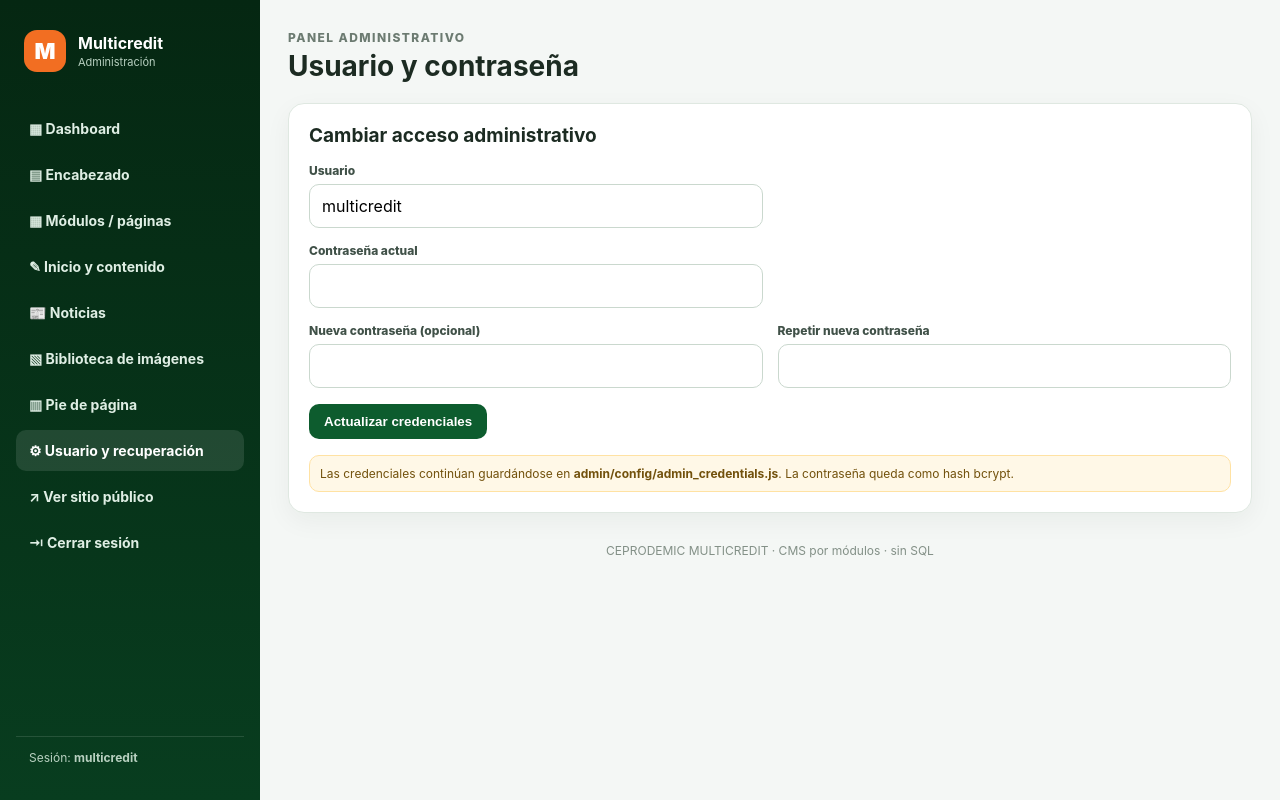
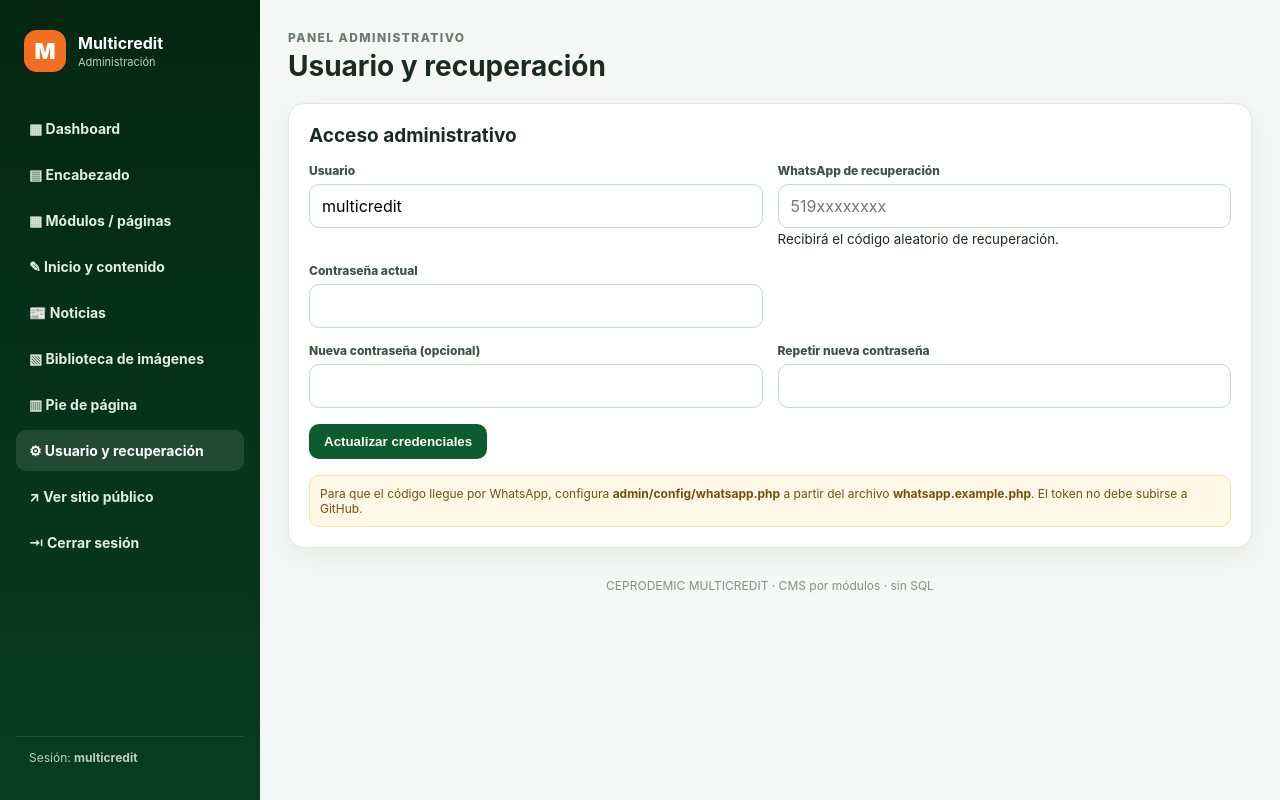
Before and after one commit to Isac181004/multicreditV2, a PHP site: page /admin/perfil.php in a window 1280 px wide. Run offline with PHP 8.4, Linux system fonts and the light colour scheme; the visitor is signed in with stand-in values (Sample User, id 1).

Commit message:
Agregar WhatsApp de recuperación al perfil

```diff
--- a/admin/perfil.php
+++ b/admin/perfil.php
@@ -1,4 +1,41 @@
 <?php
-require_once __DIR__ . '/_init.php'; mc_admin_require_login(); $c=mc_admin_credentials(); $error='';
-if($_SERVER['REQUEST_METHOD']==='POST'){mc_csrf_check();$current=(string)($_POST['current_password']??'');$newUser=trim((string)($_POST['username']??''));$newPass=(string)($_POST['new_password']??'');$newPass2=(string)($_POST['new_password2']??'');if(!password_verify($current,(string)$c['passwordHash']))$error='La contraseña actual no es correcta.';elseif(strlen($newUser)<3)$error='El usuario debe tener al menos 3 caracteres.';elseif($newPass!==''&&strlen($newPass)<8)$error='La nueva contraseña debe tener al menos 8 caracteres.';elseif($newPass!==$newPass2)$error='Las nuevas contraseñas no coinciden.';else{$hash=$newPass!==''?password_hash($newPass,PASSWORD_BCRYPT):$c['passwordHash'];if(mc_write_admin_credentials($newUser,$hash)){mc_flash('success','Credenciales actualizadas.');header('Location: perfil.php');exit;}else$error='No se pudo escribir admin/config/admin_credentials.js.';}}
-mc_admin_header('Usuario y contraseña');?><?php if($error):?><div class="alert error"><?=mc_h($error)?></div><?php endif;?><section class="card"><h2>Cambiar acceso administrativo</h2><form method="post"><input type="hidden" name="csrf" value="<?=mc_h(mc_csrf_token())?>"><div class="form-grid"><div class="field"><label>Usuario</label><input name="username" required value="<?=mc_h($c['username'])?>"></div><div></div><div class="field"><label>Contraseña actual</label><input type="password" name="current_password" required autocomplete="current-password"></div><div></div><div class="field"><label>Nueva contraseña (opcional)</label><input type="password" name="new_password" minlength="8" autocomplete="new-password"></div><div class="field"><label>Repetir nueva contraseña</label><input type="password" name="new_password2" minlength="8" autocomplete="new-password"></div></div><button class="btn primary" style="margin-top:16px">Actualizar credenciales</button></form><div class="notice">Las credenciales continúan guardándose en <b>admin/config/admin_credentials.js</b>. La contraseña queda como hash bcrypt.</div></section><?php mc_admin_footer();?>
+require_once __DIR__ . '/_init.php';
+mc_admin_require_login();
+$c=mc_admin_credentials();
+$error='';
+if($_SERVER['REQUEST_METHOD']==='POST'){
+    mc_csrf_check();
+    $current=(string)($_POST['current_password']??'');
+    $newUser=trim((string)($_POST['username']??''));
+    $newPass=(string)($_POST['new_password']??'');
+    $newPass2=(string)($_POST['new_password2']??'');
+    $recoveryPhone=preg_replace('/\D+/', '', (string)($_POST['recovery_phone']??''));
+    if(!password_verify($current,(string)$c['passwordHash']))$error='La contraseña actual no es correcta.';
+    elseif(strlen($newUser)<3)$error='El usuario debe tener al menos 3 caracteres.';
+    elseif(strlen($recoveryPhone)<10)$error='Ingresa un WhatsApp de recuperación válido con código de país.';
+    elseif($newPass!==''&&strlen($newPass)<8)$error='La nueva contraseña debe tener al menos 8 caracteres.';
+    elseif($newPass!==$newPass2)$error='Las nuevas contraseñas no coinciden.';
+    else{
+        $hash=$newPass!==''?password_hash($newPass,PASSWORD_BCRYPT):$c['passwordHash'];
+        if(mc_write_admin_credentials($newUser,$hash,$recoveryPhone)){
+            mc_flash('success','Credenciales y WhatsApp de recuperación actualizados.');
+            header('Location: perfil.php');
+            exit;
+        }else $error='No se pudo escribir admin/config/admin_credentials.js.';
+    }
+}
+mc_admin_header('Usuario y recuperación');?>
+<?php if($error):?><div class="alert error"><?=mc_h($error)?></div><?php endif;?>
+<section class="card">
+<h2>Acceso administrativo</h2>
+<form method="post"><input type="hidden" name="csrf" value="<?=mc_h(mc_csrf_token())?>">
+<div class="form-grid">
+<div class="field"><label>Usuario</label><input name="username" required value="<?=mc_h($c['username'])?>"></div>
+<div class="field"><label>WhatsApp de recuperación</label><input name="recovery_phone" required inputmode="tel" value="<?=mc_h($c['recoveryPhone']??'')?>" placeholder="519xxxxxxxx"><small>Recibirá el código aleatorio de recuperación.</small></div>
+<div class="field"><label>Contraseña actual</label><input type="password" name="current_password" required autocomplete="current-password"></div><div></div>
+<div class="field"><label>Nueva contraseña (opcional)</label><input type="password" name="new_password" minlength="8" autocomplete="new-password"></div>
+<div class="field"><label>Repetir nueva contraseña</label><input type="password" name="new_password2" minlength="8" autocomplete="new-password"></div>
+</div><button class="btn primary" style="margin-top:16px">Actualizar credenciales</button></form>
+<div class="notice">Para que el código llegue por WhatsApp, configura <b>admin/config/whatsapp.php</b> a partir del archivo <b>whatsapp.example.php</b>. El token no debe subirse a GitHub.</div>
+</section>
+<?php mc_admin_footer();?>
```
